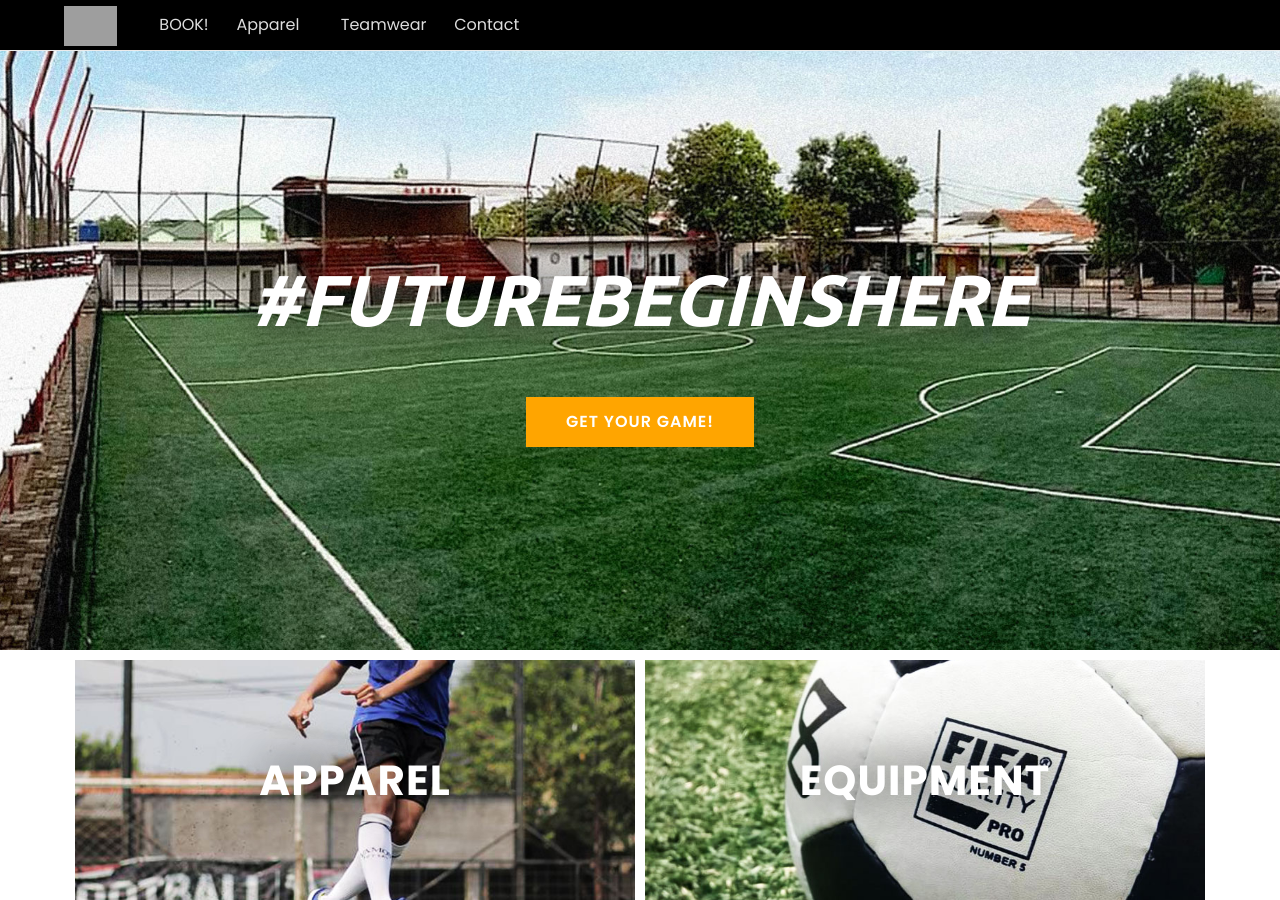
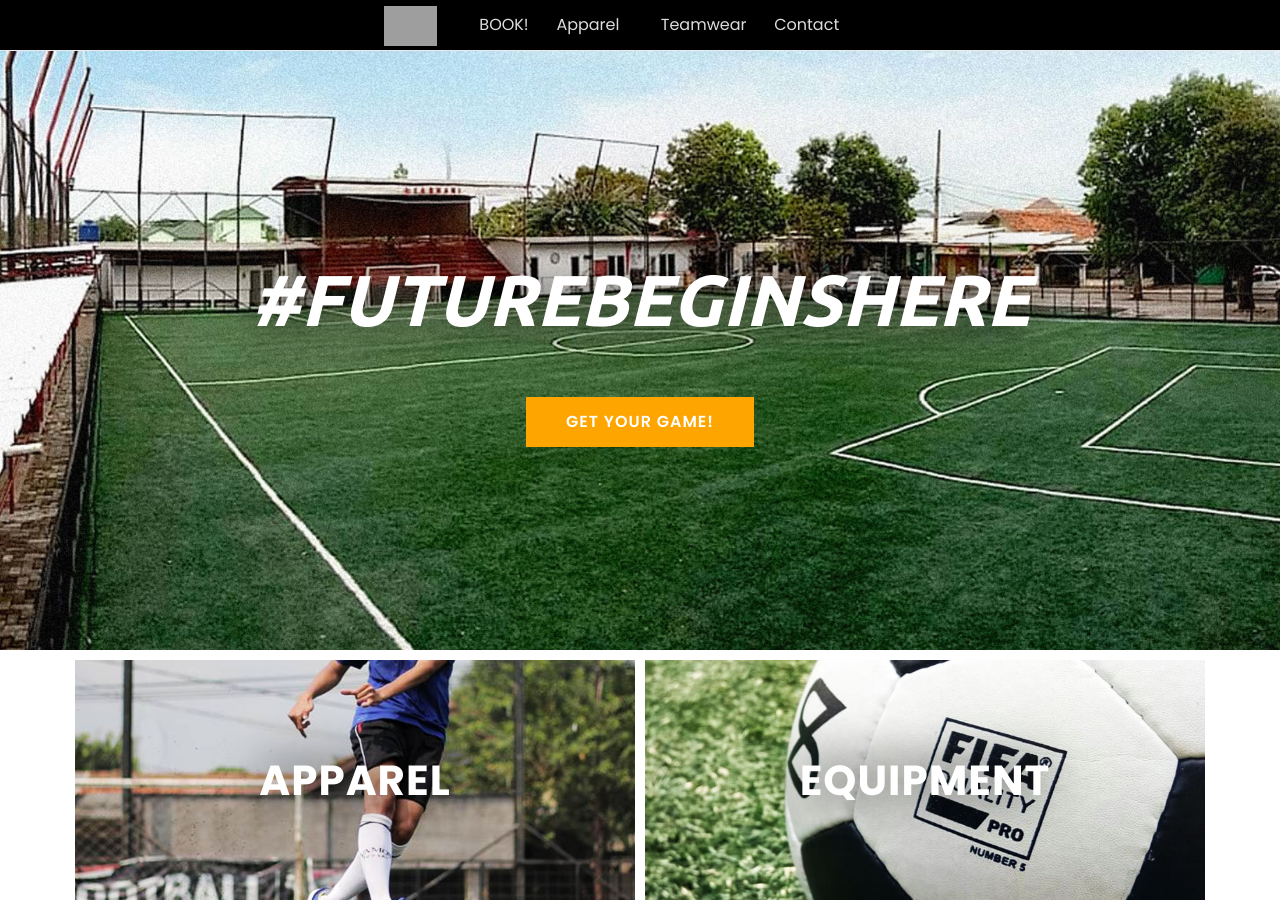
Before and after one commit to kemtol/sabnanifootball, a Jekyll site: the page built from index.html, in a window 1280 px wide and 900 px high. Built offline with Jekyll 4.4.1, drawn with Linux system fonts in a browser that asks for light colours; nearby versions of some CDN libraries; some web fonts are replaced; library files that are not in the unit come from our copies; grey boxes are pictures that could not be loaded.

Commit message:
Update header.html

```diff
--- a/_includes/header.html
+++ b/_includes/header.html
@@ -1,7 +1,7 @@
 <header class="header_area">
         <div class="classy-nav-container breakpoint-off d-flex align-items-center justify-content-between bg-dark">
             <!-- Classy Menu -->
-            <nav class="classy-navbar" id="essenceNav">
+            <nav class="classy-navbar container" id="essenceNav">
                 <!-- Logo -->
                 <a class="nav-brand" href="index.html"><img src="{{ site.logo }}" alt=""></a>
                 <!-- Navbar Toggler -->
@@ -19,7 +19,7 @@
                         <ul>
                             <li><a href="blog.html">BOOK!</a></li>
                             <li><a href="#">Apparel</a>
-                                <div class="megamenu">
+                                <div class="megamenu container" style="transform: translatex(-50%);left: 50%;">
                                     <ul class="single-mega cn-col-4">
                                         <li class="title">Adult Apparel</li>
                                         <li><a href="shop.html">Jersey</a></li>
```
